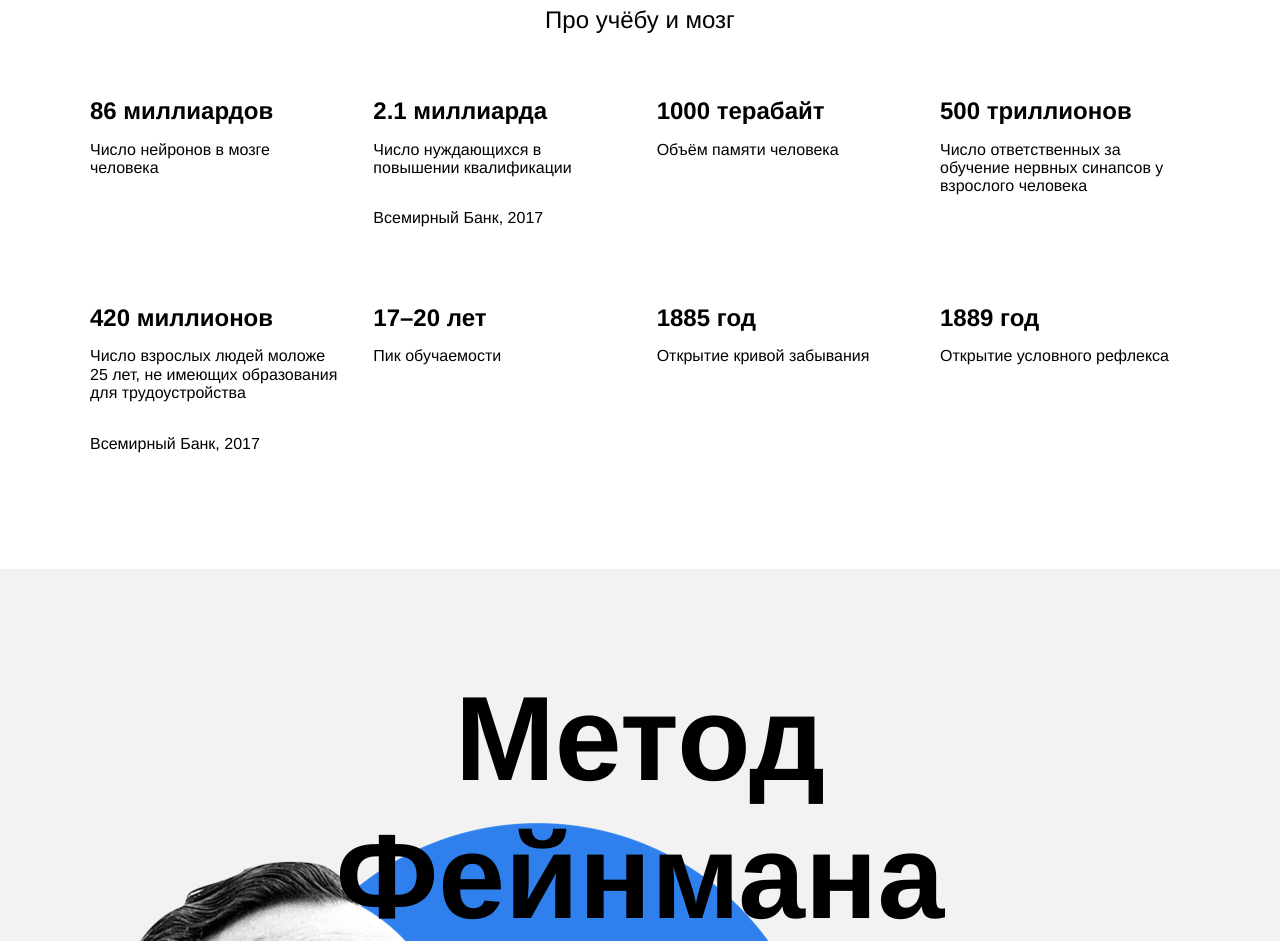
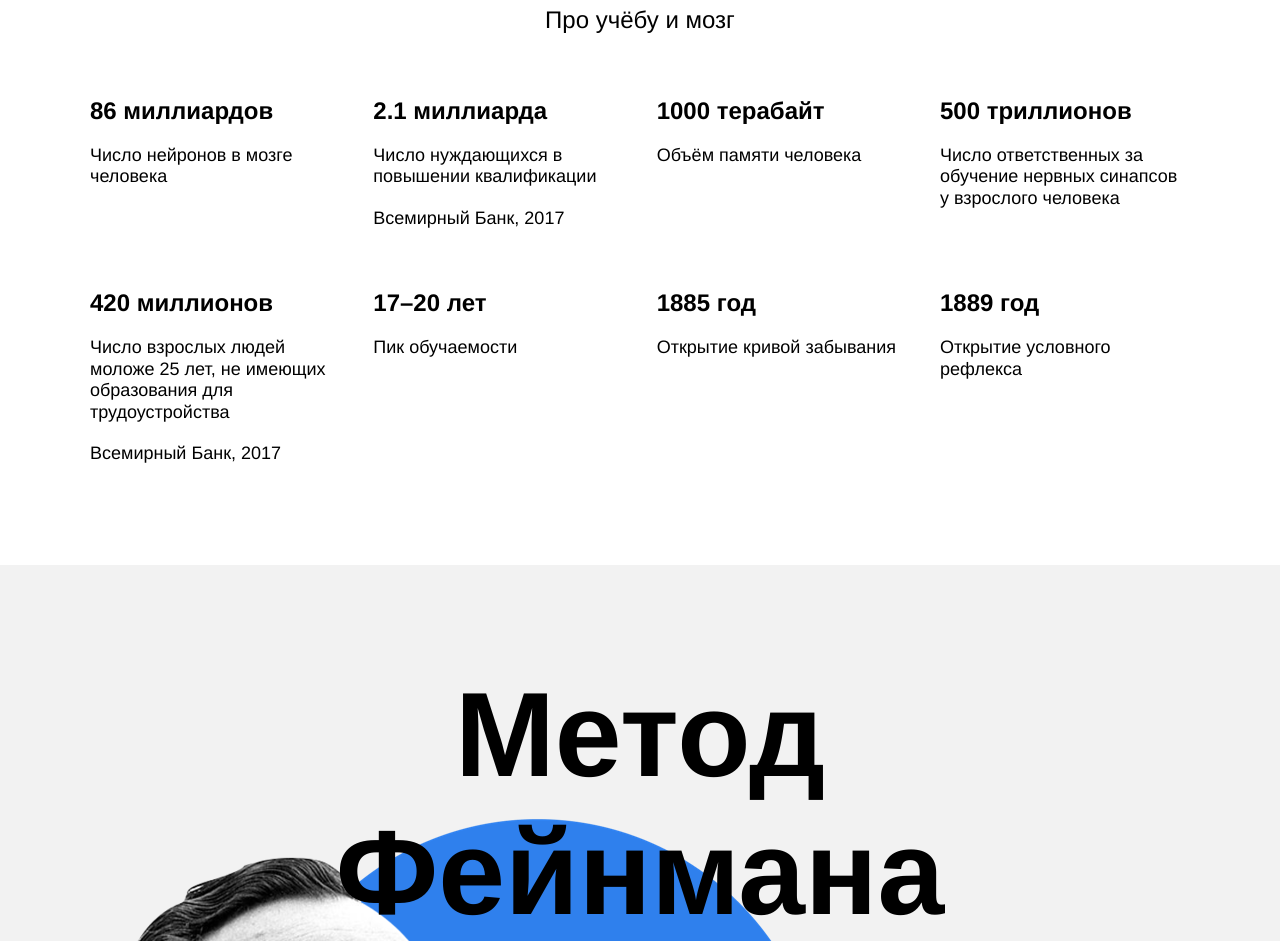
Before and after one commit to foxitley/how-to-learn, a plain HTML site: page index.html in a window 1280 px wide. Shown: the part 1442-2383 px from the top of the page. Drawn offline with Linux system fonts and the light colour scheme.

Commit message:
Add files via upload

```diff
--- a/styles/style.css
+++ b/styles/style.css
@@ -180,7 +180,7 @@
   font-weight: 700;
 }
 
-.table__text_theme_dark {
+.table__text {
   display: flex;
   position: relative;
   margin-top: 20px;
```
